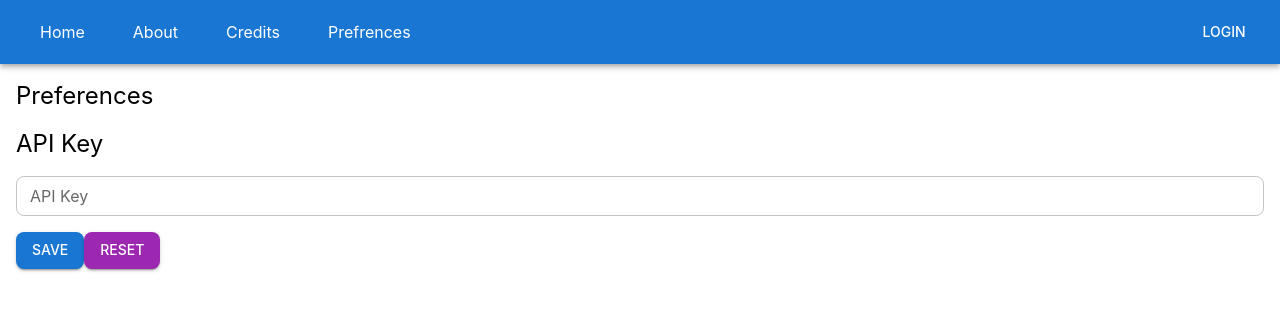
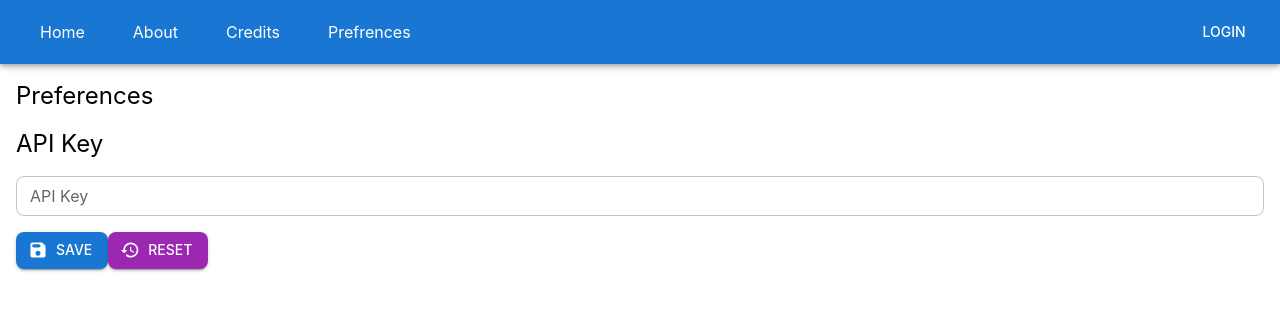
Before and after one commit to sukhmeetbawa/Awesome-AHP, a React (Vite) app in the folder frontend/: page /prefrences in a window 1280 px wide. Shown: the top 310 px of the page. Built offline with nearby package versions, Linux system fonts and the light colour scheme.

Commit message:
Add icons to save and reset

```diff
--- a/frontend/src/pages/Prefrences.tsx
+++ b/frontend/src/pages/Prefrences.tsx
@@ -1,4 +1,8 @@
+import RestoreRoundedIcon from "@mui/icons-material/RestoreRounded";
+import SaveRoundedIcon from "@mui/icons-material/SaveRounded";
+
 import { Button, Stack, TextField, Typography } from "@mui/material";
+
 import React, { useState } from "react";
 import { useCookies } from "react-cookie";
 
@@ -35,6 +39,7 @@ const Preferences: React.FC = () => {
                     variant="contained"
                     color="primary"
                     onClick={handleSaveClick}
+                    startIcon={<SaveRoundedIcon />}
                 >
                     Save
                 </Button>
@@ -42,6 +47,7 @@ const Preferences: React.FC = () => {
                     variant="contained"
                     color="secondary"
                     onClick={handleResetClick}
+                    startIcon={<RestoreRoundedIcon />}
                 >
                     Reset
                 </Button>
```
